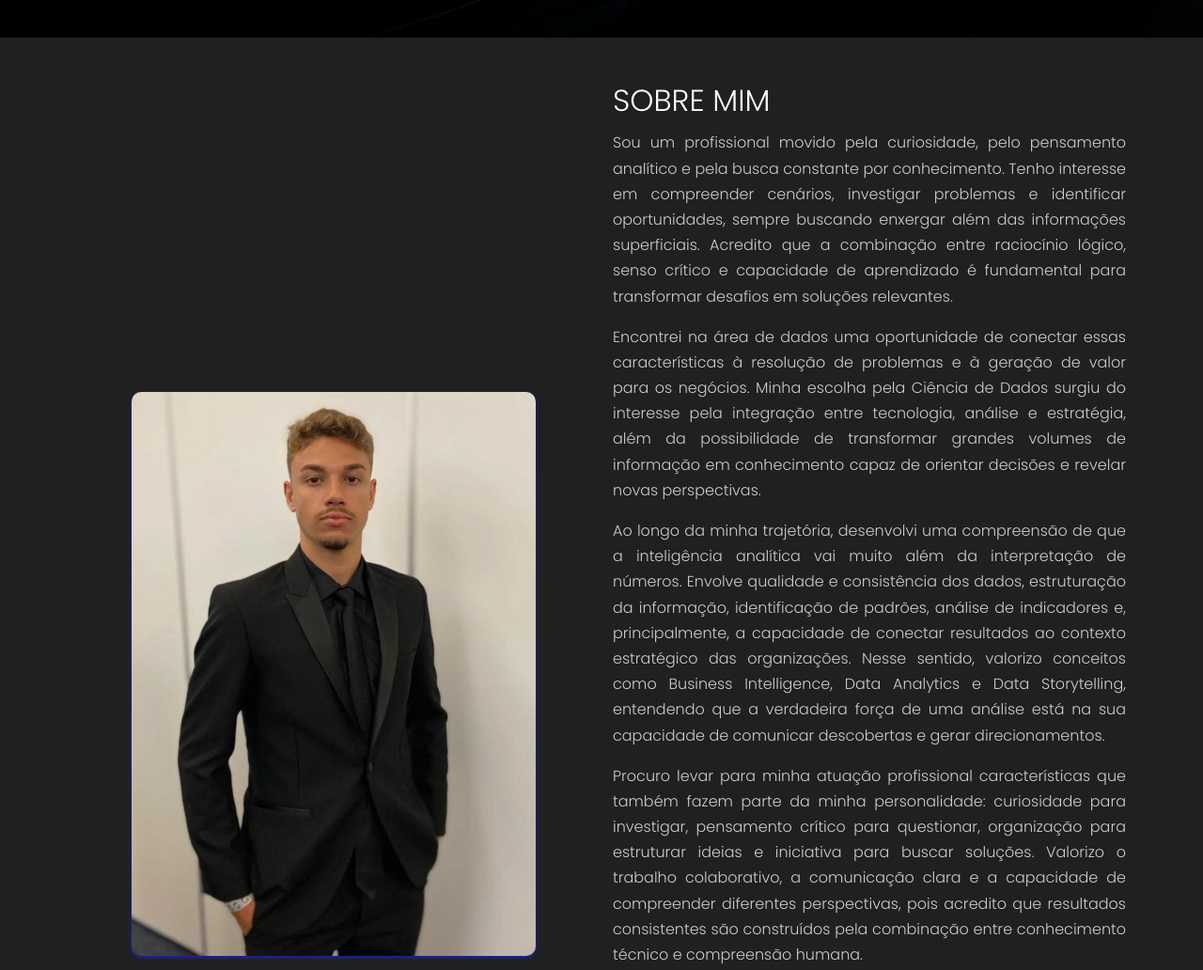
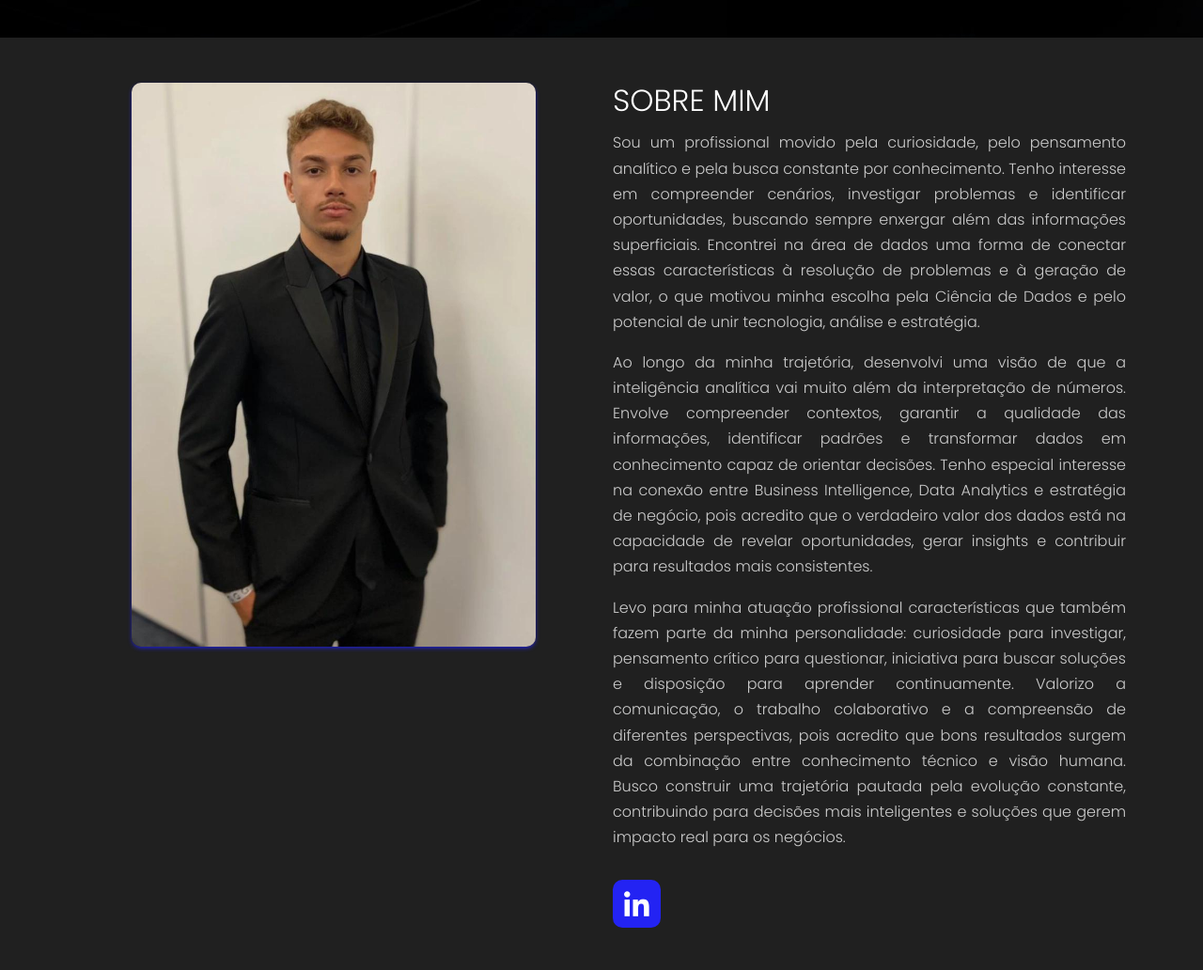
Before and after one commit to francojoaovitor10/portfolio, a plain HTML site: page index.html in a window 1280 px wide. Shown: the part 760-1792 px from the top of the page at 94% size. Drawn offline with nearby package versions, Linux system fonts and the light colour scheme.

Commit message:
feat: texto final da seção Sobre mim (3 parágrafos, PT/EN)
- Texto fornecido pelo autor, com tradução para inglês
- Remove chaves about_text4/about_text5 não usadas
- Foto alinhada ao topo do texto (sem align-self: center)

Co-Authored-By: Claude Opus 5.5 <noreply@anthropic.com>

```diff
--- a/css/style.css
+++ b/css/style.css
@@ -164,7 +164,6 @@ span {
     object-fit: cover;
     border-radius: 10px;
     box-shadow: var(--main-color) 0px 2px 5px -1px, rgba(0, 0, 0, 0.3) 0px 1px 3px -1px;
-    align-self: center;
 }
 
 .skill-group {
--- a/index.html
+++ b/index.html
@@ -97,11 +97,9 @@
                     <div class="col-lg-6 d-flex justify-content-center flex-column">
                         <h2 data-translate="about_title">SOBRE MIM</h2>
 
-                        <p class="pt-1 text-justify font-poppins about-text" data-translate="about_text">Sou um profissional movido pela curiosidade, pelo pensamento analítico e pela busca constante por conhecimento. Tenho interesse em compreender cenários, investigar problemas e identificar oportunidades, sempre buscando enxergar além das informações superficiais. Acredito que a combinação entre raciocínio lógico, senso crítico e capacidade de aprendizado é fundamental para transformar desafios em soluções relevantes.</p>
-                        <p class="text-justify font-poppins about-text" data-translate="about_text2">Encontrei na área de dados uma oportunidade de conectar essas características à resolução de problemas e à geração de valor para os negócios. Minha escolha pela Ciência de Dados surgiu do interesse pela integração entre tecnologia, análise e estratégia, além da possibilidade de transformar grandes volumes de informação em conhecimento capaz de orientar decisões e revelar novas perspectivas.</p>
-                        <p class="text-justify font-poppins about-text" data-translate="about_text3">Ao longo da minha trajetória, desenvolvi uma compreensão de que a inteligência analítica vai muito além da interpretação de números. Envolve qualidade e consistência dos dados, estruturação da informação, identificação de padrões, análise de indicadores e, principalmente, a capacidade de conectar resultados ao contexto estratégico das organizações. Nesse sentido, valorizo conceitos como Business Intelligence, Data Analytics e Data Storytelling, entendendo que a verdadeira força de uma análise está na sua capacidade de comunicar descobertas e gerar direcionamentos.</p>
-                        <p class="text-justify font-poppins about-text" data-translate="about_text4">Procuro levar para minha atuação profissional características que também fazem parte da minha personalidade: curiosidade para investigar, pensamento crítico para questionar, organização para estruturar ideias e iniciativa para buscar soluções. Valorizo o trabalho colaborativo, a comunicação clara e a capacidade de compreender diferentes perspectivas, pois acredito que resultados consistentes são construídos pela combinação entre conhecimento técnico e compreensão humana.</p>
-                        <p class="text-justify font-poppins about-text" data-translate="about_text5">Mantenho uma postura orientada à evolução contínua, buscando ampliar meus conhecimentos, acompanhar a transformação da área de tecnologia e desenvolver uma visão cada vez mais abrangente sobre dados e negócios. Meu objetivo é construir uma trajetória na qual a capacidade analítica esteja sempre acompanhada de propósito, contribuindo para decisões mais inteligentes, processos mais eficientes e resultados que realmente façam a diferença.</p>
+                        <p class="pt-1 text-justify font-poppins about-text" data-translate="about_text">Sou um profissional movido pela curiosidade, pelo pensamento analítico e pela busca constante por conhecimento. Tenho interesse em compreender cenários, investigar problemas e identificar oportunidades, buscando sempre enxergar além das informações superficiais. Encontrei na área de dados uma forma de conectar essas características à resolução de problemas e à geração de valor, o que motivou minha escolha pela Ciência de Dados e pelo potencial de unir tecnologia, análise e estratégia.</p>
+                        <p class="text-justify font-poppins about-text" data-translate="about_text2">Ao longo da minha trajetória, desenvolvi uma visão de que a inteligência analítica vai muito além da interpretação de números. Envolve compreender contextos, garantir a qualidade das informações, identificar padrões e transformar dados em conhecimento capaz de orientar decisões. Tenho especial interesse na conexão entre Business Intelligence, Data Analytics e estratégia de negócio, pois acredito que o verdadeiro valor dos dados está na capacidade de revelar oportunidades, gerar insights e contribuir para resultados mais consistentes.</p>
+                        <p class="text-justify font-poppins about-text" data-translate="about_text3">Levo para minha atuação profissional características que também fazem parte da minha personalidade: curiosidade para investigar, pensamento crítico para questionar, iniciativa para buscar soluções e disposição para aprender continuamente. Valorizo a comunicação, o trabalho colaborativo e a compreensão de diferentes perspectivas, pois acredito que bons resultados surgem da combinação entre conhecimento técnico e visão humana. Busco construir uma trajetória pautada pela evolução constante, contribuindo para decisões mais inteligentes e soluções que gerem impacto real para os negócios.</p>
 
                         <div class="socials pt-3">
                             <a href="https://www.linkedin.com/in/jo%C3%A3o-vitor-franco-geraldo-9995a53a2/" target="_blank" class="btn-socials">
--- a/js/script.js
+++ b/js/script.js
@@ -77,15 +77,11 @@ const translations = {
 
         about_title: "SOBRE MIM",
         about_text:
-            "Sou um profissional movido pela curiosidade, pelo pensamento analítico e pela busca constante por conhecimento. Tenho interesse em compreender cenários, investigar problemas e identificar oportunidades, sempre buscando enxergar além das informações superficiais. Acredito que a combinação entre raciocínio lógico, senso crítico e capacidade de aprendizado é fundamental para transformar desafios em soluções relevantes.",
+            "Sou um profissional movido pela curiosidade, pelo pensamento analítico e pela busca constante por conhecimento. Tenho interesse em compreender cenários, investigar problemas e identificar oportunidades, buscando sempre enxergar além das informações superficiais. Encontrei na área de dados uma forma de conectar essas características à resolução de problemas e à geração de valor, o que motivou minha escolha pela Ciência de Dados e pelo potencial de unir tecnologia, análise e estratégia.",
         about_text2:
-            "Encontrei na área de dados uma oportunidade de conectar essas características à resolução de problemas e à geração de valor para os negócios. Minha escolha pela Ciência de Dados surgiu do interesse pela integração entre tecnologia, análise e estratégia, além da possibilidade de transformar grandes volumes de informação em conhecimento capaz de orientar decisões e revelar novas perspectivas.",
+            "Ao longo da minha trajetória, desenvolvi uma visão de que a inteligência analítica vai muito além da interpretação de números. Envolve compreender contextos, garantir a qualidade das informações, identificar padrões e transformar dados em conhecimento capaz de orientar decisões. Tenho especial interesse na conexão entre Business Intelligence, Data Analytics e estratégia de negócio, pois acredito que o verdadeiro valor dos dados está na capacidade de revelar oportunidades, gerar insights e contribuir para resultados mais consistentes.",
         about_text3:
-            "Ao longo da minha trajetória, desenvolvi uma compreensão de que a inteligência analítica vai muito além da interpretação de números. Envolve qualidade e consistência dos dados, estruturação da informação, identificação de padrões, análise de indicadores e, principalmente, a capacidade de conectar resultados ao contexto estratégico das organizações. Nesse sentido, valorizo conceitos como Business Intelligence, Data Analytics e Data Storytelling, entendendo que a verdadeira força de uma análise está na sua capacidade de comunicar descobertas e gerar direcionamentos.",
-        about_text4:
-            "Procuro levar para minha atuação profissional características que também fazem parte da minha personalidade: curiosidade para investigar, pensamento crítico para questionar, organização para estruturar ideias e iniciativa para buscar soluções. Valorizo o trabalho colaborativo, a comunicação clara e a capacidade de compreender diferentes perspectivas, pois acredito que resultados consistentes são construídos pela combinação entre conhecimento técnico e compreensão humana.",
-        about_text5:
-            "Mantenho uma postura orientada à evolução contínua, buscando ampliar meus conhecimentos, acompanhar a transformação da área de tecnologia e desenvolver uma visão cada vez mais abrangente sobre dados e negócios. Meu objetivo é construir uma trajetória na qual a capacidade analítica esteja sempre acompanhada de propósito, contribuindo para decisões mais inteligentes, processos mais eficientes e resultados que realmente façam a diferença.",
+            "Levo para minha atuação profissional características que também fazem parte da minha personalidade: curiosidade para investigar, pensamento crítico para questionar, iniciativa para buscar soluções e disposição para aprender continuamente. Valorizo a comunicação, o trabalho colaborativo e a compreensão de diferentes perspectivas, pois acredito que bons resultados surgem da combinação entre conhecimento técnico e visão humana. Busco construir uma trajetória pautada pela evolução constante, contribuindo para decisões mais inteligentes e soluções que gerem impacto real para os negócios.",
 
         exp_title: "EXPERIÊNCIAS",
         exp_subtitle: "Minha trajetória profissional",
@@ -161,15 +157,11 @@ const translations = {
 
         about_title: "ABOUT ME",
         about_text:
-            "I am a professional driven by curiosity, analytical thinking and a constant pursuit of knowledge. I am interested in understanding scenarios, investigating problems and identifying opportunities, always looking beyond surface-level information. I believe that combining logical reasoning, critical thinking and the ability to learn is essential to turn challenges into meaningful solutions.",
+            "I am a professional driven by curiosity, analytical thinking and a constant pursuit of knowledge. I am interested in understanding scenarios, investigating problems and identifying opportunities, always seeking to see beyond surface-level information. In the data field, I found a way to connect these traits to problem-solving and value creation, which motivated my choice of Data Science and its potential to bring together technology, analysis and strategy.",
         about_text2:
-            "In the data field, I found an opportunity to connect these traits to problem solving and to creating value for businesses. My choice of Data Science came from my interest in bringing together technology, analysis and strategy, and from the possibility of turning large volumes of information into knowledge that guides decisions and reveals new perspectives.",
+            "Throughout my journey, I have come to see that analytical intelligence goes far beyond interpreting numbers. It involves understanding context, ensuring information quality, identifying patterns and turning data into knowledge that can guide decisions. I am especially interested in the connection between Business Intelligence, Data Analytics and business strategy, because I believe the true value of data lies in its ability to reveal opportunities, generate insights and contribute to more consistent results.",
         about_text3:
-            "Throughout my journey, I have come to understand that analytical intelligence goes far beyond interpreting numbers. It involves data quality and consistency, structuring information, identifying patterns, analyzing indicators and, above all, the ability to connect results to the strategic context of organizations. In this sense, I value concepts such as Business Intelligence, Data Analytics and Data Storytelling, understanding that the true strength of an analysis lies in its ability to communicate findings and provide direction.",
-        about_text4:
-            "I bring to my work traits that are also part of my personality: curiosity to investigate, critical thinking to question, organization to structure ideas and initiative to find solutions. I value teamwork, clear communication and the ability to understand different perspectives, because I believe consistent results are built by combining technical knowledge with human understanding.",
-        about_text5:
-            "I keep a mindset focused on continuous growth, seeking to broaden my knowledge, keep up with the transformation of the technology field and develop an increasingly comprehensive view of data and business. My goal is to build a career in which analytical skills always go hand in hand with purpose, contributing to smarter decisions, more efficient processes and results that truly make a difference.",
+            "I bring to my work traits that are also part of my personality: curiosity to investigate, critical thinking to question, initiative to find solutions and a willingness to keep learning. I value communication, teamwork and understanding different perspectives, because I believe good results come from combining technical knowledge with a human perspective. I aim to build a career grounded in constant growth, contributing to smarter decisions and solutions that create real impact for the business.",
 
         exp_title: "EXPERIENCE",
         exp_subtitle: "My professional journey",
```
